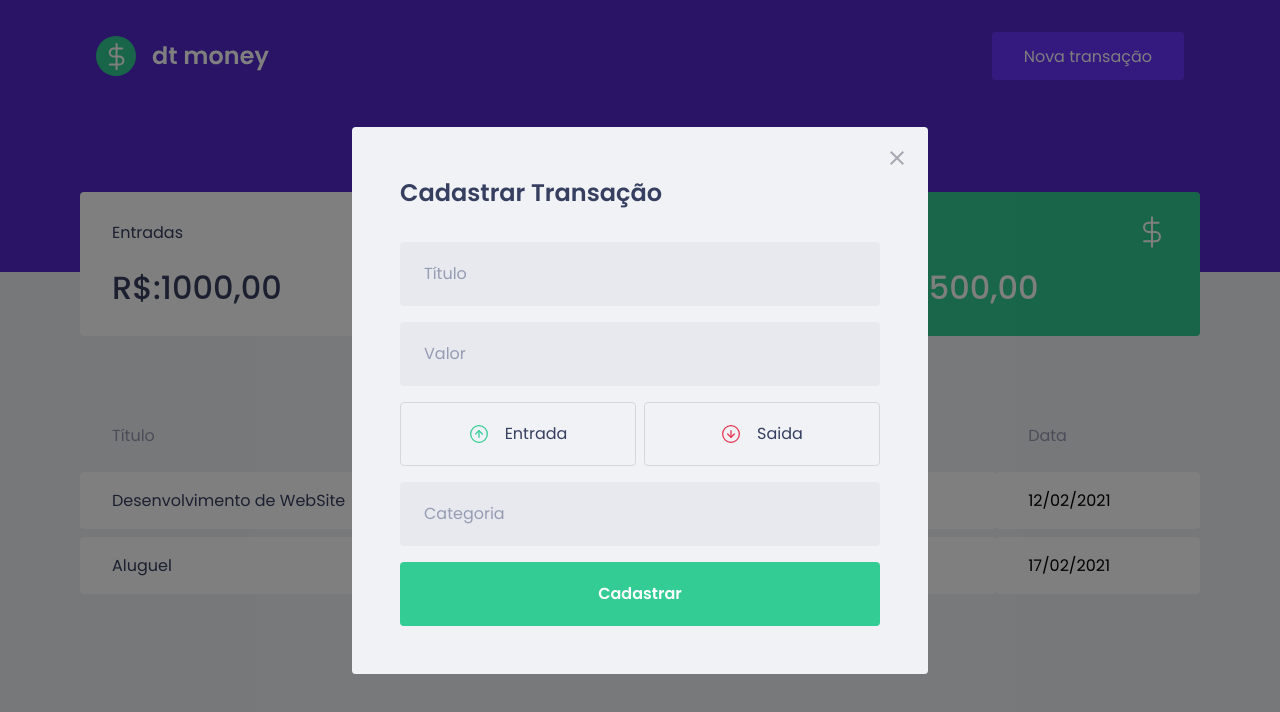
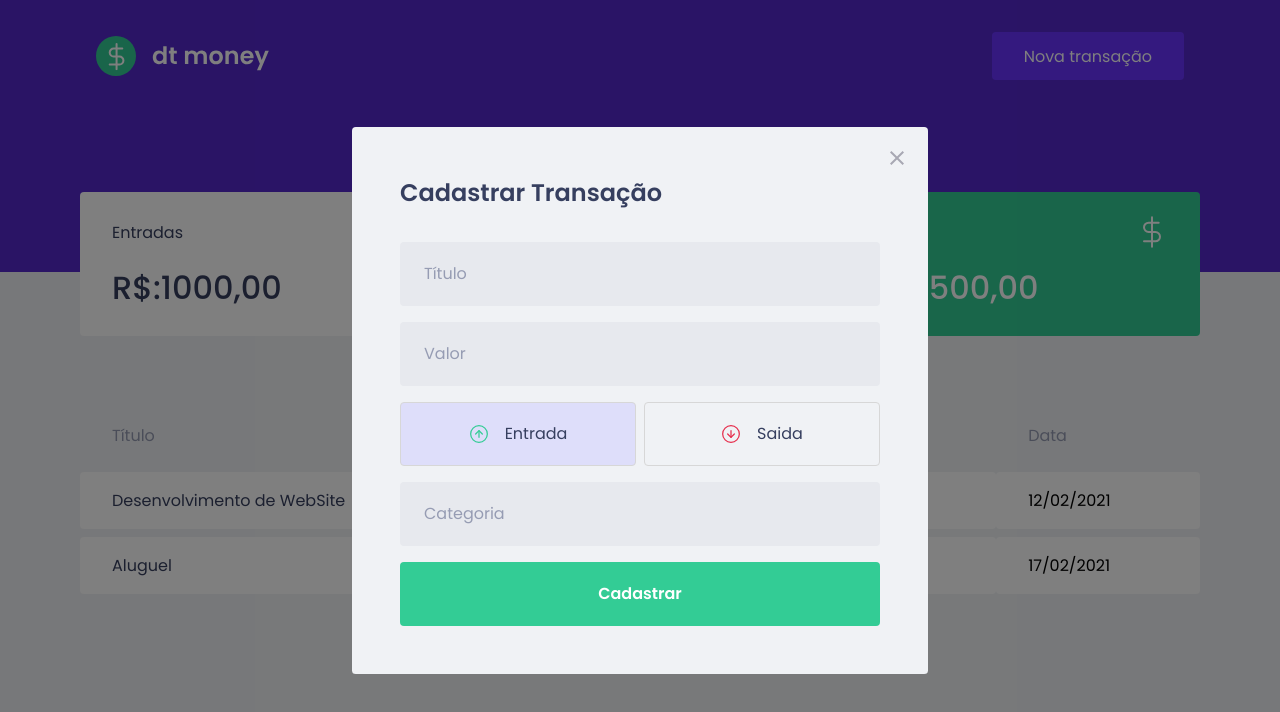
Before and after one commit to mariafantuci/dtmoney, a React (Create React App) app: page / in a window 1280 px wide. Both pictures are taken after a click on the button "Nova transação". Shown: the top 712 px of the page. Built offline with nearby package versions, Linux system fonts and the light colour scheme; no server answers; what miragejs would draw is missing.

Commit message:
Created the type button funcionality

```diff
--- a/src/components/NewTransactionModal/index.tsx
+++ b/src/components/NewTransactionModal/index.tsx
@@ -1,5 +1,5 @@
 import Modal from "react-modal";
-import { Container, TransitionTypeContainer } from "./style";
+import { Container, TransitionTypeContainer, RadioBox } from "./style";
 
 import closeImg from "../../assets/close.svg";
 import incomeImg from "../../assets/income.svg";
@@ -15,7 +15,7 @@ export function NewTransactionModal({
   isOpen,
   onRequestClose
 }: NewTransactionModalProps) {
-  const [type, useType] = useState('deposit');
+  const [type, setType] = useState('deposit');
 
 
   return (
@@ -38,14 +38,14 @@ export function NewTransactionModal({
         <input placeholder="Valor" type="number" />
 
         <TransitionTypeContainer>
-          <button type="button">
+          <RadioBox type="button" onClick={() => setType('deposit')} isActive={type === 'deposit'}>
             <img src={incomeImg} alt="Entrada" />
             <span>Entrada</span>
-          </button>
-          <button type="button">
+          </RadioBox>
+          <RadioBox type="button" onClick={() => setType('withdraw')} isActive={type === 'withdraw'}>
             <img src={outcomeImg} alt="Saida" />
             <span>Saida</span>
-          </button>
+          </RadioBox>
         </TransitionTypeContainer>
 
         <input type="text" placeholder="Categoria" />
--- a/src/components/NewTransactionModal/style.ts
+++ b/src/components/NewTransactionModal/style.ts
@@ -52,13 +52,18 @@ export const TransitionTypeContainer = styled.div`
   display: grid;
   grid-template-columns: repeat(2, 1fr);
   gap: 0.5rem;
+`;
 
-  button {
+interface RadioBoxProps {
+  isActive: boolean;
+}
+
+export const RadioBox = styled.button<RadioBoxProps>`
   height: 4rem;
   border: 1px solid var(--input-border-color);
   border-radius: 0.25rem;
 
-    background: transparent;
+  background: ${(props) => props.isActive ? '#dedefa' : 'transparent'};
   display: flex;
   align-items: center;
   justify-content: center;
@@ -80,5 +85,4 @@ export const TransitionTypeContainer = styled.div`
     font-size: 1rem;
     color: var(--text-title);
   }
-  }
 `;
```
Lines whose indentation alone changed are shown as unchanged.
